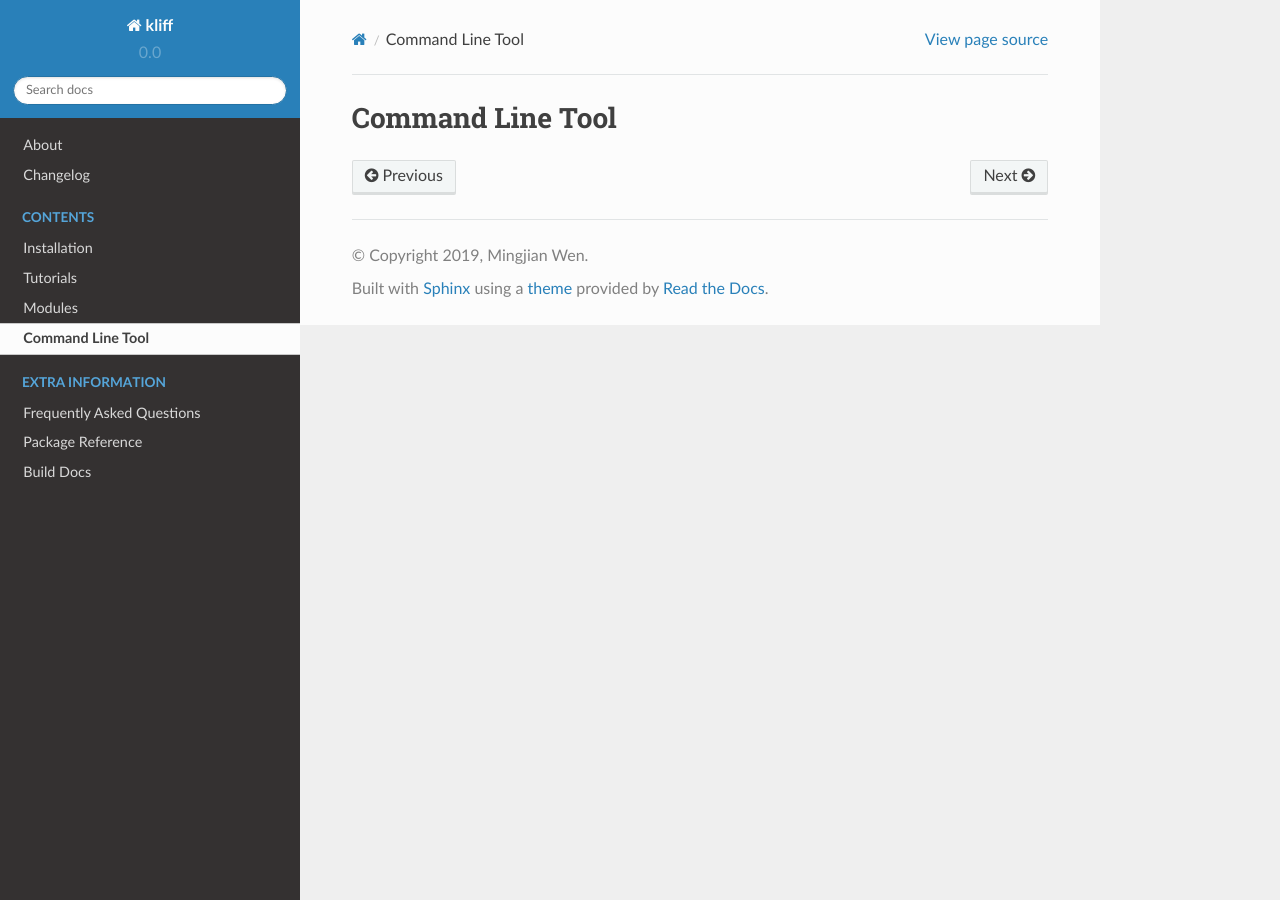
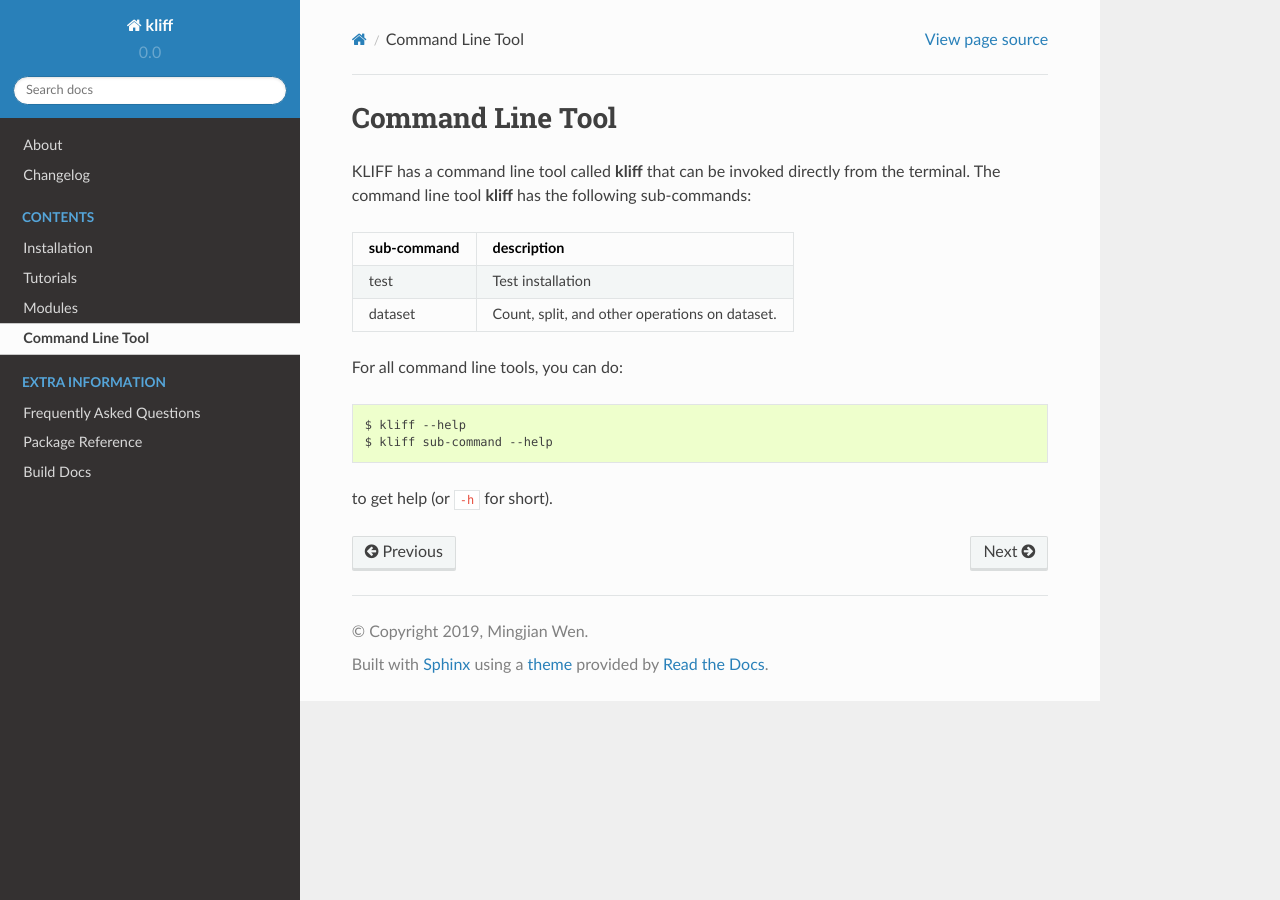
Before and after one commit to openkim/kliff, a Sphinx documentation site: the page built from docs/source/command_line.rst, in a window 1280 px wide. Built offline with Sphinx 7.4.7 and the Read the Docs theme 2.0.0, drawn with Linux system fonts in a browser that asks for light colours.

Commit message:
Update docs for cmd tool

```diff
--- a/docs/source/command_line.rst
+++ b/docs/source/command_line.rst
@@ -3,3 +3,21 @@
 =================
 Command Line Tool
 =================
+
+KLIFF has a command line tool called :program:`kliff` that can be invoked directly
+from the terminal. The command line tool :program:`kliff` has the following
+sub-commands:
+
+===========  ========================================================
+sub-command  description
+===========  ========================================================
+test         Test installation
+dataset      Count, split, and other operations on dataset.
+===========  ========================================================
+
+For all command line tools, you can do::
+
+    $ kliff --help
+    $ kliff sub-command --help
+
+to get help (or ``-h`` for short).
--- a/docs/source/conf.py
+++ b/docs/source/conf.py
@@ -14,7 +14,6 @@
 
 import sys
 import os
-from unittest.mock import MagicMock
 
 # If extensions (or modules to document with autodoc) are in another directory,
 # add these directories to sys.path here. If the directory is relative to the
```
Also changed, not shown: 1 other file.
